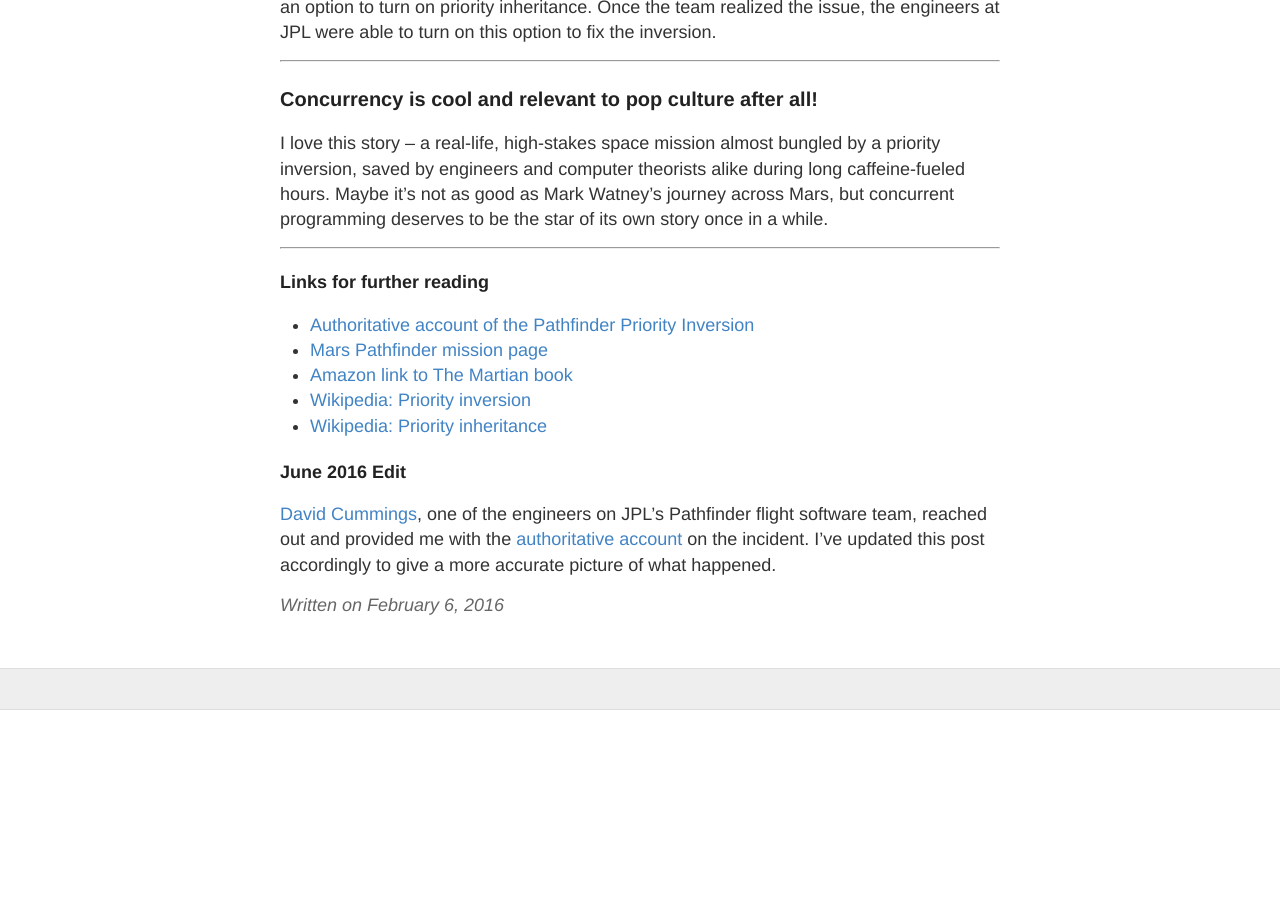
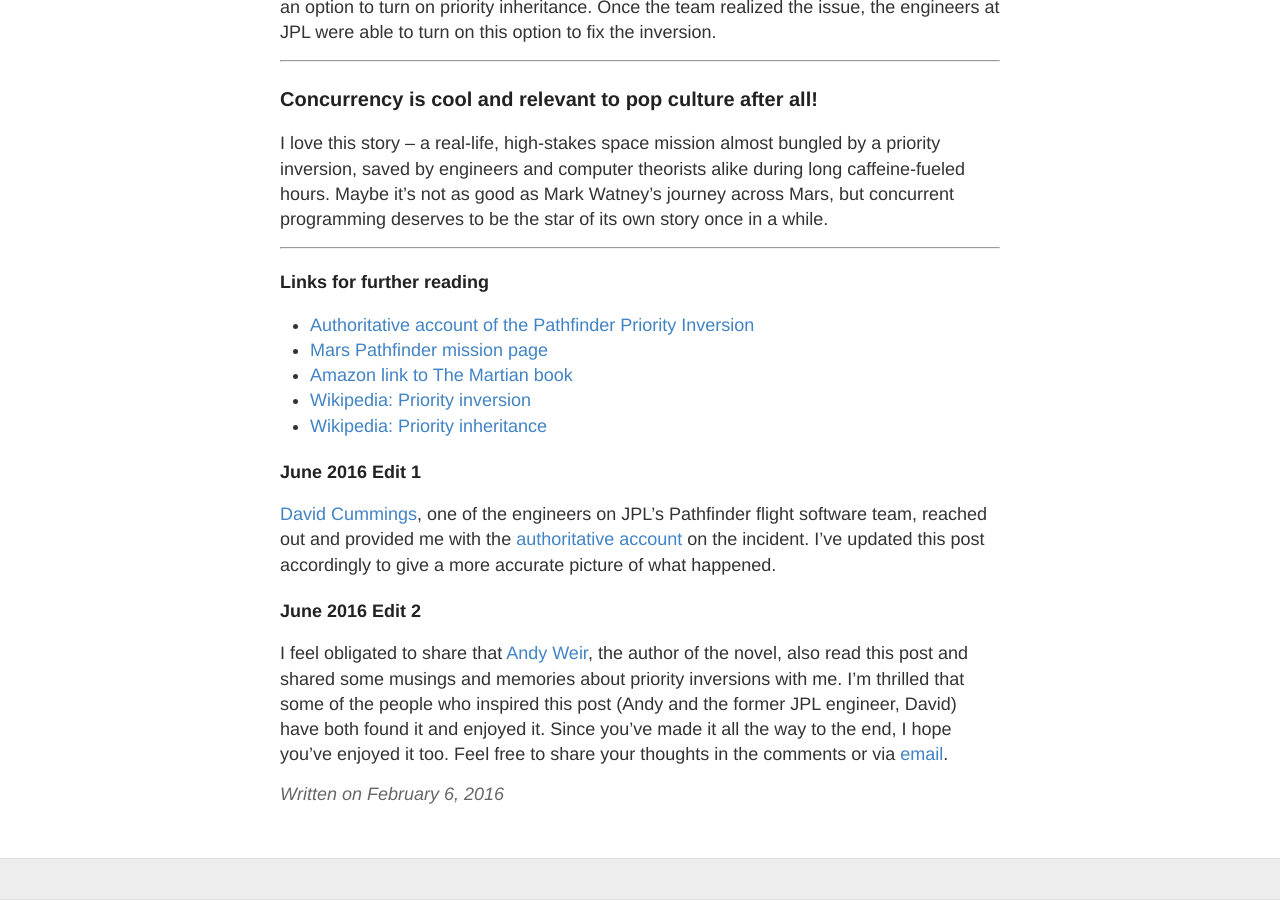
Before and after one commit to mrb113/mrb113.github.io, a Jekyll site: the page built from _posts/2016-2-6-Pathfinder-Priority-Inversion.md, in a window 1280 px wide and 900 px high, scrolled down 4143 px. Built offline with Jekyll 4.4.1, drawn with Linux system fonts in a browser that asks for light colours; comment, search, counter and statistics services are not loaded; before the commit the page ends 4853 px from its top, so only the background shows below that.

Commit message:
Cool people read my blog!

```diff
--- a/_posts/2016-2-6-Pathfinder-Priority-Inversion.md
+++ b/_posts/2016-2-6-Pathfinder-Priority-Inversion.md
@@ -82,5 +82,8 @@ I love this story – a real-life, high-stakes space mission almost bungled by a
 - [Wikipedia: Priority inheritance](https://en.wikipedia.org/wiki/Priority_inheritance)
 
 
-##### June 2016 Edit
+##### June 2016 Edit 1
 [David Cummings](http://www.kellytechnologygroup.com/main/dcummings.htm), one of the engineers on JPL's Pathfinder flight software team, reached out and provided me with the [authoritative account](http://research.microsoft.com/en-us/um/people/mbj/Mars_Pathfinder/Authoritative_Account.html) on the incident. I've updated this post accordingly to give a more accurate picture of what happened.
+
+##### June 2016 Edit 2
+I feel obligated to share that [Andy Weir](http://www.andyweirauthor.com/), the author of the novel, also read this post and shared some musings and memories about priority inversions with me. I'm thrilled that some of the people who inspired this post (Andy and the former JPL engineer, David) have both found it and enjoyed it. Since you've made it all the way to the end, I hope you've enjoyed it too. Feel free to share your thoughts in the comments or via [email](mailto:mrbit@outlook.com).
```
